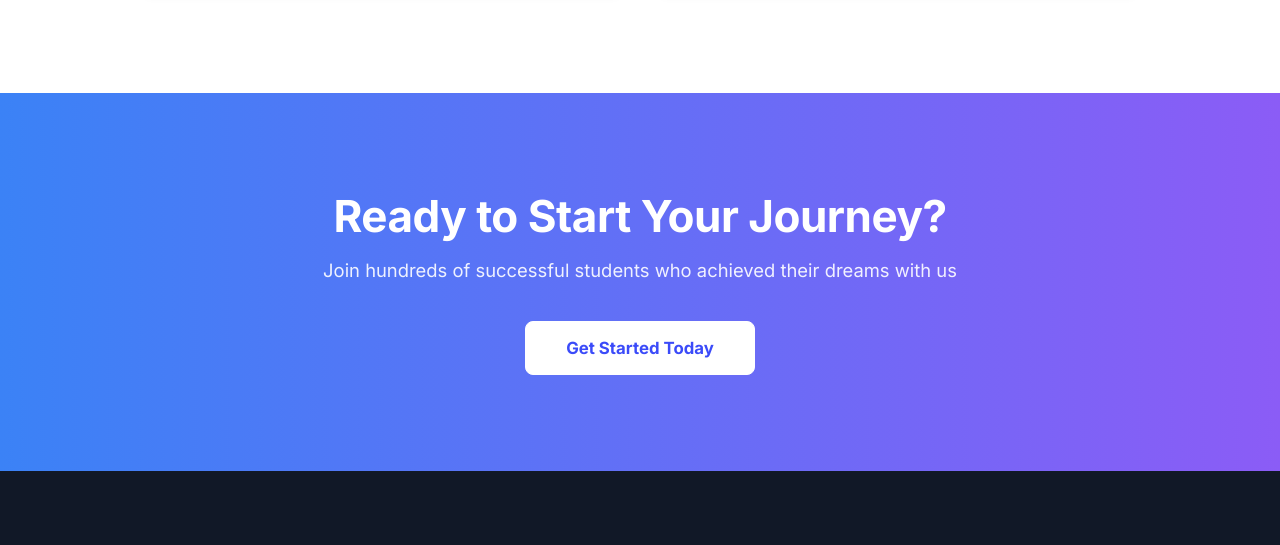
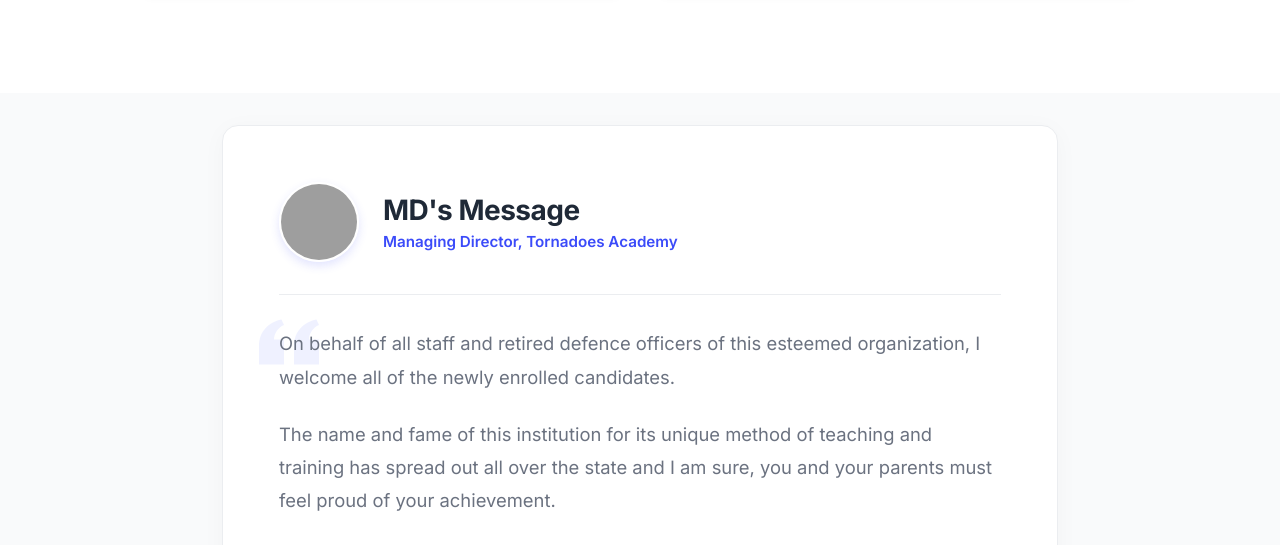
Before and after one commit to rsp24/Tornadoes-academy, a plain HTML site: page index.html in a window 1280 px wide. Shown: the part 2095-2640 px from the top of the page. Drawn offline with Linux system fonts and the light colour scheme; grey boxes are pictures that could not be loaded.

Commit message:
Tornadoes academy first push

```diff
--- a/assets/css/style.css
+++ b/assets/css/style.css
@@ -451,6 +451,84 @@ a {
     color: var(--text-light);
     line-height: 1.6;
 }
+
+/* ==================== MD'S MESSAGE SECTION ==================== */
+.md-message {
+    padding: 2rem 0;
+    background-color: #f9fafb; /* Separation from white features section */
+}
+
+.md-container {
+    max-width: 900px;
+    margin: 0 auto;
+    padding: 0 2rem;
+}
+
+.md-card {
+    background-color: #ffffff;
+    border-radius: 16px;
+    padding: 3.5rem;
+    box-shadow: 0 4px 25px rgba(0, 0, 0, 0.03);
+    border: 1px solid #ebedf0;
+}
+
+.md-header {
+    display: flex;
+    align-items: center;
+    gap: 1.5rem;
+    margin-bottom: 2rem;
+    border-bottom: 1px solid #ebedf0;
+    padding-bottom: 2rem;
+}
+
+.md-avatar {
+    width: 80px;
+    height: 80px;
+    border-radius: 50%;
+    object-fit: cover;
+    box-shadow: 0 4px 10px rgba(59, 75, 249, 0.15);
+    border: 2px solid white;
+}
+
+.md-title h2 {
+    font-size: 1.75rem;
+    font-weight: 800;
+    color: var(--text-dark);
+    margin-bottom: 0.25rem;
+    letter-spacing: -0.5px;
+}
+
+.md-title span {
+    font-size: 0.95rem;
+    color: var(--primary-color);
+    font-weight: 600;
+}
+
+.md-content {
+    position: relative;
+}
+
+.quote-icon {
+    position: absolute;
+    top: -15px;
+    left: -20px;
+    color: rgba(59, 75, 249, 0.08);
+    z-index: 0;
+}
+
+.md-content p {
+    font-size: 1.15rem;
+    color: var(--text-light);
+    line-height: 1.8;
+    margin-bottom: 1.5rem;
+    position: relative;
+    z-index: 1;
+}
+
+.md-content p:last-child {
+    margin-bottom: 0;
+}
+
 /* ==================== CTA SECTION ==================== */
 .cta {
     padding: 6rem 0;
@@ -627,6 +705,14 @@ a {
     .features-grid {
         grid-template-columns: 1fr;
     }
+    .md-card {
+        padding: 2.5rem;
+    }
+    .md-header {
+        flex-direction: column;
+        text-align: center;
+        gap: 1rem;
+    }
     .footer-grid {
         grid-template-columns: 1fr 1fr;
         gap: 3rem;
--- a/index.html
+++ b/index.html
@@ -146,6 +146,26 @@
             </div>
         </section>
 
+        <!-- MD's Message Section -->
+        <section class="md-message">
+            <div class="md-container">
+                <div class="md-card">
+                    <div class="md-header">
+                        <img src="https://images.unsplash.com/photo-1560250097-0b93528c311a?ixlib=rb-4.0.3&auto=format&fit=crop&w=256&q=80" alt="Managing Director" class="md-avatar">
+                        <div class="md-title">
+                            <h2>MD's Message</h2>
+                            <span>Managing Director, Tornadoes Academy</span>
+                        </div>
+                    </div>
+                    <div class="md-content">
+                        <svg class="quote-icon" xmlns="http://www.w3.org/2000/svg" width="60" height="60" viewBox="0 0 24 24" fill="currentColor"><path d="M14.017 21v-7.391c0-5.704 3.731-9.57 8.983-10.609l.995 2.151c-2.432.917-3.995 3.638-3.995 5.849h4v10h-9.983zm-14.017 0v-7.391c0-5.704 3.748-9.57 9-10.609l.996 2.151c-2.433.917-3.996 3.638-3.996 5.849h3.983v10h-9.983z"/></svg>
+                        <p>On behalf of all staff and retired defence officers of this esteemed organization, I welcome all of the newly enrolled candidates.</p>
+                        <p>The name and fame of this institution for its unique method of teaching and training has spread out all over the state and I am sure, you and your parents must feel proud of your achievement.</p>
+                    </div>
+                </div>
+            </div>
+        </section>
+
         <!-- CTA Section -->
         <section class="cta">
             <div class="cta-container">
```
